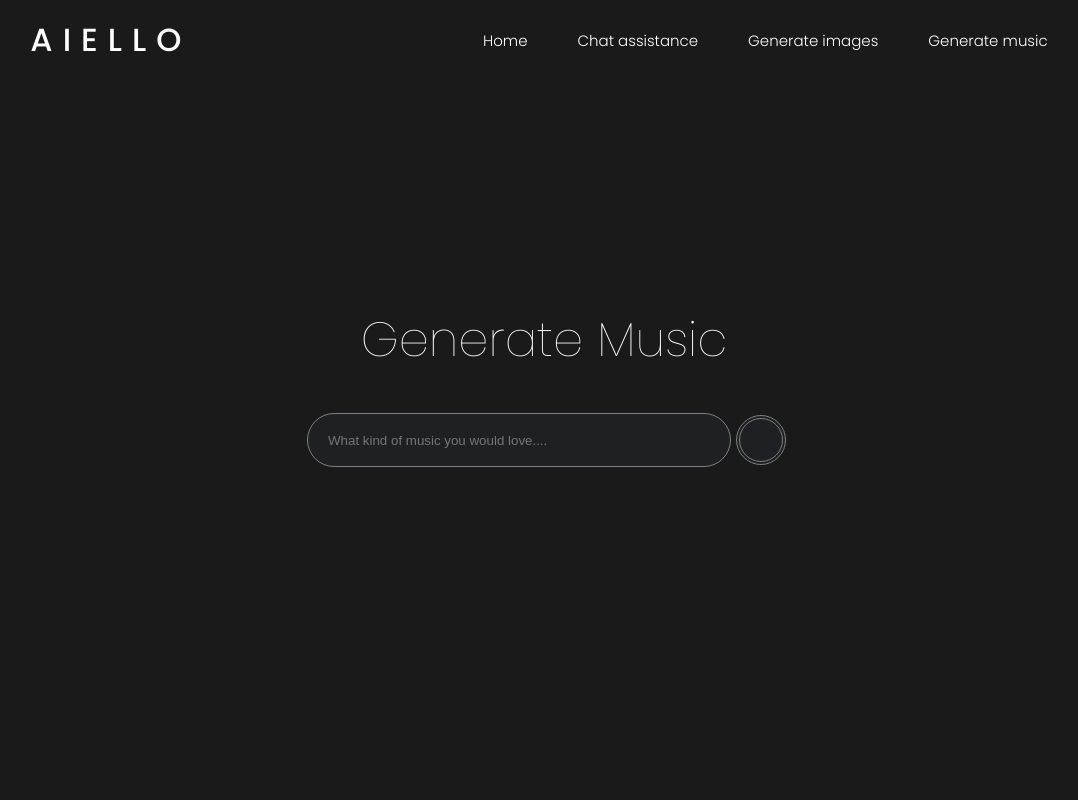
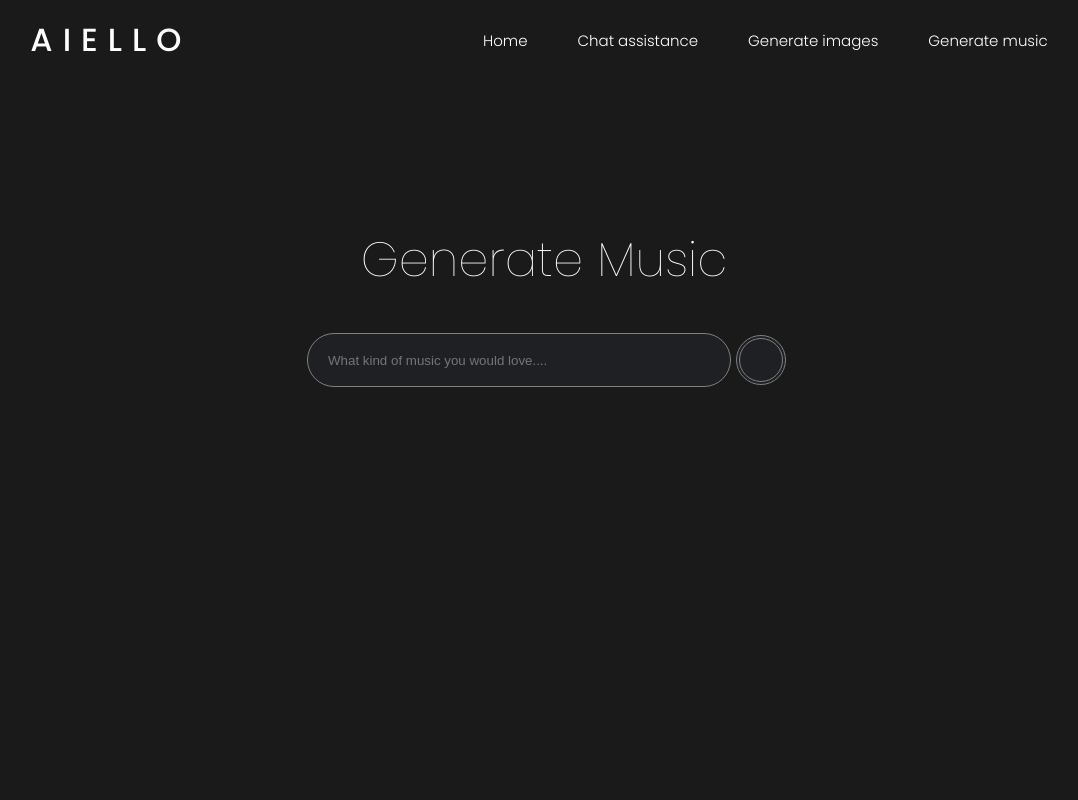
Before and after one commit to sagar803/Aiello-client, a React (Vite) app: page /music in a window 1280 px wide. Shown: the top 800 px of the page, without its empty margins (96-1174 px from the left). Built offline with nearby package versions, Linux system fonts and the light colour scheme.

Commit message:
added transistion using framer motion

```diff
--- a/src/App.jsx
+++ b/src/App.jsx
@@ -1,43 +1,19 @@
-import React, { useState } from 'react'
+import React from 'react'
 import { BrowserRouter, Routes, Route } from "react-router-dom";
-import { Home } from './scenes/Home/Home.jsx'
 import { Footer } from './components/Footer.jsx'
-import { Query } from './scenes/Query/Query.jsx'
-import { Image } from './scenes/Image/Image.jsx'
-import { Music } from './scenes/music/Music.jsx';
+import { Navbar } from './components/Navbar.jsx'
 
 import './App.css'
+import { AnimatedRoutes } from './components/AnimatedRoutes/AnimatedRoutes.jsx';
 
 function App() {
-
   return (
     <div className='App'>
       <BrowserRouter>
-        <Routes>
-            <Route
-              path="*"
-              element={ <p>Invalid Url</p>}
-            />
-
-            <Route
-              path="/"
-              element={ <Home />}
-            />
-            <Route
-              path="/query"
-              element={ <Query /> }
-            />
-            <Route
-              path="/image"
-              element={ <Image /> }
-            />
-            <Route
-              path="/music"
-              element={ <Music /> }
-            />
-        </Routes>
+        <Navbar positionValue='absolute'/>
+        <AnimatedRoutes />
+        <Footer/>
       </ BrowserRouter>
-      <Footer/>
     </div>
   )
 }
--- /dev/null
+++ b/src/components/AnimatedRoutes/AnimatedRoutes.jsx
@@ -0,0 +1,22 @@
+import React from 'react'
+import { Routes, Route , useLocation} from "react-router-dom";
+import { Home } from '../../scenes/Home/Home.jsx';
+import { Query } from '../../scenes/Query/Query.jsx'
+import { Image } from '../../scenes/Image/Image.jsx'
+import { Music } from '../../scenes/music/Music.jsx';
+
+
+export const AnimatedRoutes = () => {
+    const location = useLocation();
+    return (
+        <div>
+            <Routes location={location} key={location}>
+                <Route path="*" element={ <p>Invalid Url</p>}/>
+                <Route path="/" element={ <Home />}/>
+                <Route path="/query" element={ <Query /> }/>
+                <Route path="/image" element={ <Image /> }/>
+                <Route path="/music" element={ <Music /> }/>
+            </Routes>
+        </div>
+    )
+}
--- a/src/scenes/Home/Home.jsx
+++ b/src/scenes/Home/Home.jsx
@@ -1,13 +1,18 @@
 import logo from '../../asset/logo.png'
 import './Home.css'
 import { useNavigate } from "react-router-dom";
-import { Navbar } from '../../components/Navbar';
+import { motion } from "framer-motion"
+
+
 export const Home = () => {
     const navigate = useNavigate();
 
     return (
-        <>
-            <Navbar positionValue='absolute' />
+        <motion.div
+            initial={{opacity: 0}}
+            animate={{opacity: 1}}
+            exit={{opacity: 0}}
+        >
             <main className='landing-page-main'>
                 <div className='overlay'>
                     <div className='logo-and-des'>
@@ -52,6 +57,6 @@ export const Home = () => {
                     <button className='disabled'>Soon...</button>
                 </div>
             </div>
-        </>
+        </motion.div>
     )
 }
--- a/src/scenes/Image/Image.jsx
+++ b/src/scenes/Image/Image.jsx
@@ -1,11 +1,10 @@
 import React from 'react'
 import { useState } from 'react'
 import { ImageWidget } from '../../components/widgets/ImageWidget.jsx';
-import { ImageLoading } from '../../components/widgets/ImageLoading.jsx';
 import './Image.css'
 import { ToastContainer, toast } from 'react-toastify';
 import 'react-toastify/dist/ReactToastify.css';
-import { Navbar } from '../../components/Navbar.jsx';
+import { motion } from "framer-motion"
 
 
 export const Image = () => {
@@ -65,8 +64,13 @@ export const Image = () => {
 
     return (
       <>
-        <Navbar />
-        <main className='image-main' style={{  padding : promptResult.length ? '8% 15px' : '15% 15px' }}>
+        <motion.main
+          initial={{opacity: 0}}
+          animate={{opacity: 1}}
+          exit={{opacity: 0}}
+          className='image-main' style={{  padding : promptResult.length ? '12% 15px' : '15% 15px' }}
+        >
+
           <h1 className='font-weight-100' style={{ fontSize : promptResult[0] ? '2rem' : '3rem' }} > Generate Creative Images</h1>
           <form className='image-form' onSubmit={query.prompt ? handleSubmit : nullInputHandler}>
             <input type="text" placeholder='Image Description' value={query.prompt} onChange={handleChange} onSubmit={handleSubmit}/>
@@ -82,7 +86,7 @@ export const Image = () => {
             {promptResult.map((image) => <ImageWidget key={image.id} url={image.url} />)}
           </div>
           <ToastContainer />
-        </main>
+        </motion.main>
       </>
     )
   }
--- a/src/scenes/Query/Query.jsx
+++ b/src/scenes/Query/Query.jsx
@@ -3,7 +3,7 @@ import { useState } from 'react'
 import './Query.css'
 import { ToastContainer, toast } from 'react-toastify';
 import 'react-toastify/dist/ReactToastify.css';
-import { Navbar } from '../../components/Navbar';
+import { motion } from "framer-motion"
 //import { apiUrl } from '../api';
 
 export const Query = () => {
@@ -57,8 +57,13 @@ export const Query = () => {
   };
   return (
     <>
-      <Navbar />
-      <main className='chat-main' style={{  padding : promptResult.length ? '8% 15px' : '15% 15px' }}>
+      <motion.main
+        initial={{opacity: 0}}
+        animate={{opacity: 1}}
+        exit={{opacity: 0}}
+        className='chat-main'
+        style={{  padding : promptResult.length ? '12% 15px' : '15% 15px' }}
+      >
         <h1 className='font-weight-100' style={{ fontSize : promptResult.length ? '2rem' : '3rem' }} >Chat Assistance</h1>
         <form onSubmit={prompt ? handleSubmit : nullInputHandler}>
           <input placeholder='Hi! Prompt Me...' type="text" value={prompt} onChange={handleChange} onSubmit={handleSubmit}/>
@@ -68,7 +73,7 @@ export const Query = () => {
           {promptResult && promptResult.map((item, index) => <p key={index}>{item}</p> )}
         </div>
         <ToastContainer />
-      </main>
+      </motion.main>
     </>
   );
 };
--- a/src/scenes/music/Music.jsx
+++ b/src/scenes/music/Music.jsx
@@ -3,7 +3,7 @@ import { useState } from 'react'
 import './Music.css'
 import { ToastContainer, toast } from 'react-toastify';
 import 'react-toastify/dist/ReactToastify.css';
-import { Navbar } from '../../components/Navbar';
+import { motion } from "framer-motion"
 
 export const Music = () => {
   const [prompt, setPrompt] = useState("");
@@ -55,8 +55,13 @@ export const Music = () => {
   };
   return (
     <>
-      <Navbar />
-      <main className='music-main' style={{  padding : promptResult.length ? '8% 15px' : '15% 15px' }}>
+      <motion.main
+        initial={{opacity: 0}}
+        animate={{opacity: 1}}
+        exit={{opacity: 0}}
+        className='music-main'
+        style={{  padding : promptResult.length ? '12% 15px' : '15% 15px' }}
+      >
         <h1 className='font-weight-100' style={{ fontSize : promptResult.length ? '2rem' : '3rem' }} >Generate Music</h1>
         <form onSubmit={prompt ? handleSubmit : nullInputHandler}>
           <input placeholder='What kind of music you would love....' type="text" value={prompt} onChange={handleChange} onSubmit={handleSubmit}/>
@@ -74,7 +79,7 @@ export const Music = () => {
           }
         </div>
         <ToastContainer />
-      </main>
+      </motion.main>
     </>
   );
 };
```
